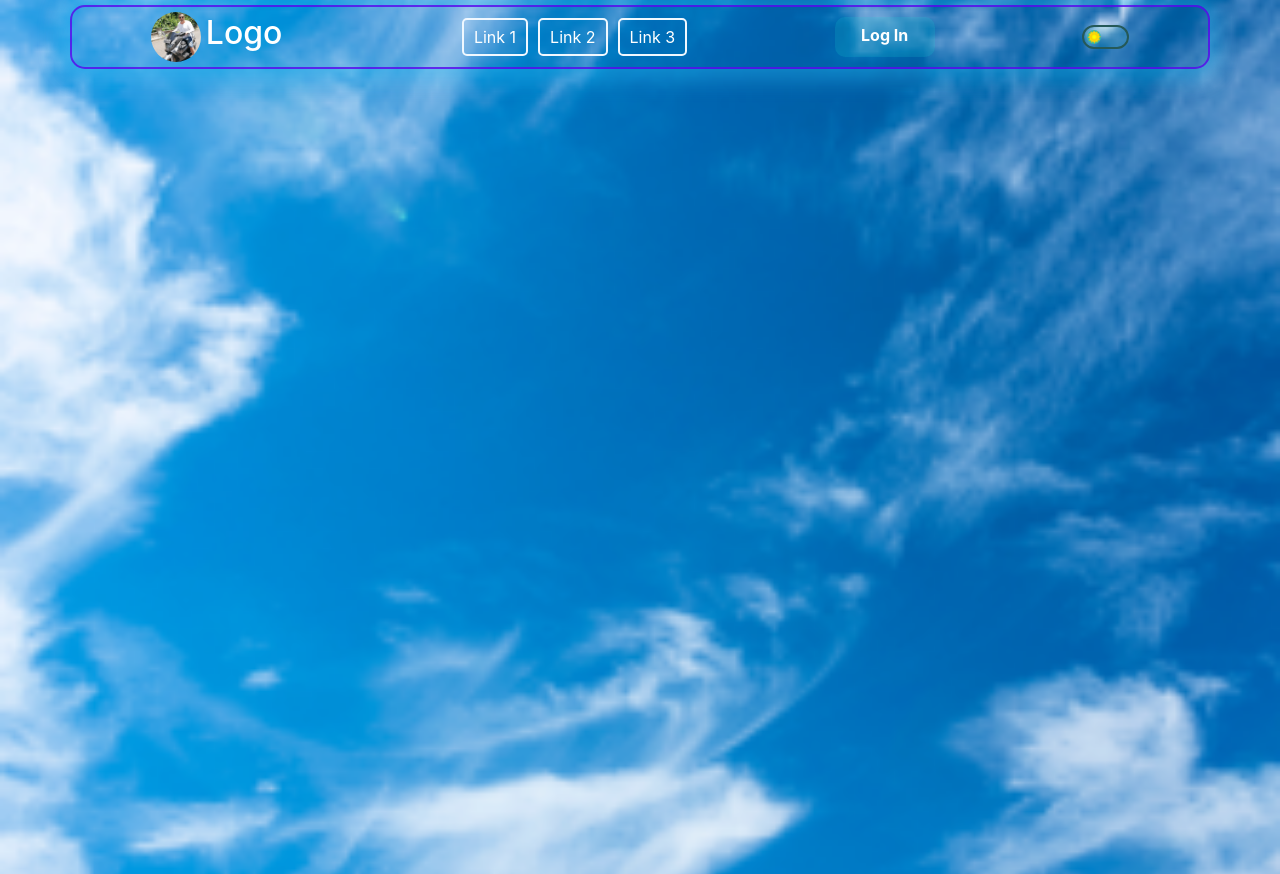
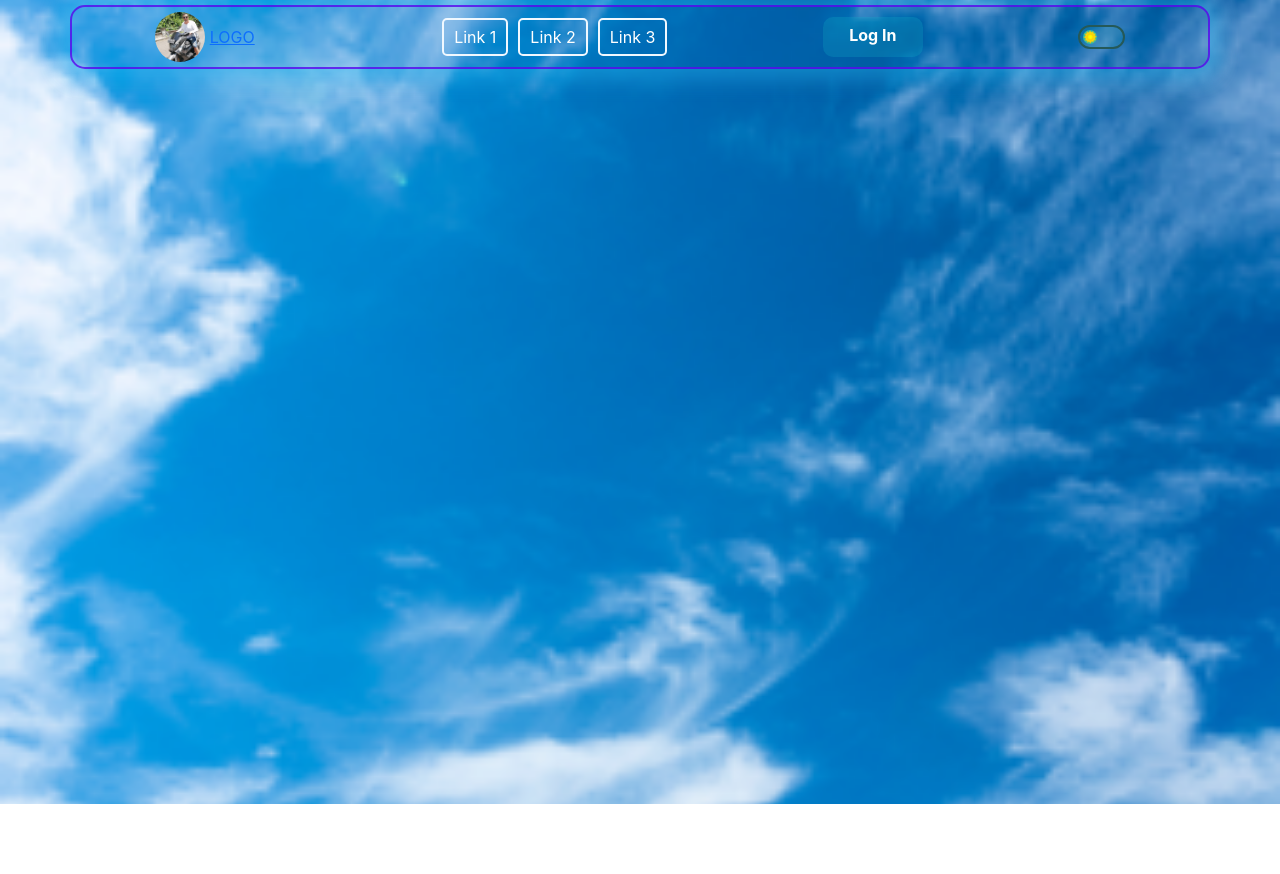
Before and after one commit to scrazym/Weather_App, a React (Create React App) app in the folder weather_app/: page / in a window 1280 px wide. After the commit the page ends 804 px from the top, so only its background shows below. Built offline with nearby package versions, Linux system fonts and the light colour scheme.

Commit message:
feat: add router dom and pageNotFound

```diff
--- a/weather_app/package.json
+++ b/weather_app/package.json
@@ -16,6 +16,8 @@
     "react": "^18.2.0",
     "react-bootstrap": "^2.9.1",
     "react-dom": "^18.2.0",
+    "react-router": "^6.19.0",
+    "react-router-dom": "^6.19.0",
     "react-scripts": "5.0.1",
     "sass": "^1.69.5",
     "styled-components": "^6.1.1",
--- a/weather_app/src/components/app/App.tsx
+++ b/weather_app/src/components/app/App.tsx
@@ -1,7 +1,7 @@
+import { BrowserRouter as Router, Route, Routes } from "react-router-dom";
 import { useTheme } from "context/theme";
-
-import { Header } from "components/header/Header";
-import SideMenu from "components/sideMenu/SideMenu";
+import { MainPage } from "pages/MainPage";
+import { PageNotFound } from "pages/Page404";
 
 import "./App.scss";
 
@@ -9,8 +9,12 @@ function App() {
   const { theme } = useTheme();
   return (
     <div className="App" data-theme={theme}>
-      <Header />
-      <SideMenu />
+      <Router>
+        <Routes>
+          <Route path="/" element={<MainPage />} />
+          <Route path="*" element={<PageNotFound />} />
+        </Routes>
+      </Router>
     </div>
   );
 }
--- a/weather_app/src/components/header/logo/logo.tsx
+++ b/weather_app/src/components/header/logo/logo.tsx
@@ -1,6 +1,6 @@
 import logo from "../../../assets/moto.jpg";
 
-import { LogoText } from "./title";
+import { LogoLink } from "./title";
 
 const Logo = () => {
   return (
@@ -8,7 +8,7 @@ const Logo = () => {
       <div className="header__logo-img">
         <img src={logo} alt="logo" />
       </div>
-      <LogoText />
+      <LogoLink text="LOGO" className="header__logo" path={"/dew"} />
     </div>
   );
 };
--- a/weather_app/src/components/header/logo/title.tsx
+++ b/weather_app/src/components/header/logo/title.tsx
@@ -1,9 +1,15 @@
-import styled from "styled-components";
+import { NavLink } from "react-router-dom";
 
-const LogoTextStyled = styled.h2`
-  color: rgb(var(--text));
-`;
+interface ILogo {
+  path: string;
+  text: string;
+  className: string;
+}
 
-export const LogoText = () => {
-  return <LogoTextStyled>Logo</LogoTextStyled>;
+export const LogoLink = ({ path, text, className }: ILogo) => {
+  return (
+    <NavLink to={path} className={className}>
+      {text}
+    </NavLink>
+  );
 };
--- a/weather_app/src/components/sideMenu/sideMenu.scss
+++ b/weather_app/src/components/sideMenu/sideMenu.scss
@@ -3,7 +3,7 @@
 }
 .side-menu {
   position: relative;
-  height: 100vh;
+  height: calc(100vh - 70px);
   left: -100%;
   transition: all 0.5s;
   &__list {
@@ -15,7 +15,6 @@
   .side-menu {
     &_active {
       width: 100%;
-      height: 100vh;
       top: 0;
       left: 0;
       background-color: #0000005e;
@@ -25,7 +24,7 @@
       flex-direction: column;
       align-items: flex-start;
       width: 70%;
-      height: 100vh;
+      height: calc(100vh - 70px);
       padding: 10px 15px;
       gap: 10px;
     }
@@ -39,3 +38,6 @@
     }
   }
 }
+
+@media (max-width: 575px) {
+}
--- /dev/null
+++ b/weather_app/src/pages/MainPage.tsx
@@ -0,0 +1,11 @@
+import { Header } from "components/header/Header";
+import SideMenu from "components/sideMenu/SideMenu";
+
+export const MainPage = () => {
+  return (
+    <>
+      <Header />
+      <SideMenu />
+    </>
+  );
+};
--- /dev/null
+++ b/weather_app/src/pages/Page404.tsx
@@ -0,0 +1,18 @@
+import styled from "styled-components";
+
+const PageIsntFoundContainer = styled.div`
+  display: flex;
+  flex-direction: column;
+  justify-content: center;
+  align-items: center;
+  background-color: #d7e9ea;
+  width: 100%;
+  min-height: 100vh;
+`;
+export const PageNotFound = () => {
+  return (
+    <PageIsntFoundContainer>
+      <h2>404 Page not found</h2>
+    </PageIsntFoundContainer>
+  );
+};
```
Also changed, not shown: 1 other file (tests, documents, lock files or other folders).
